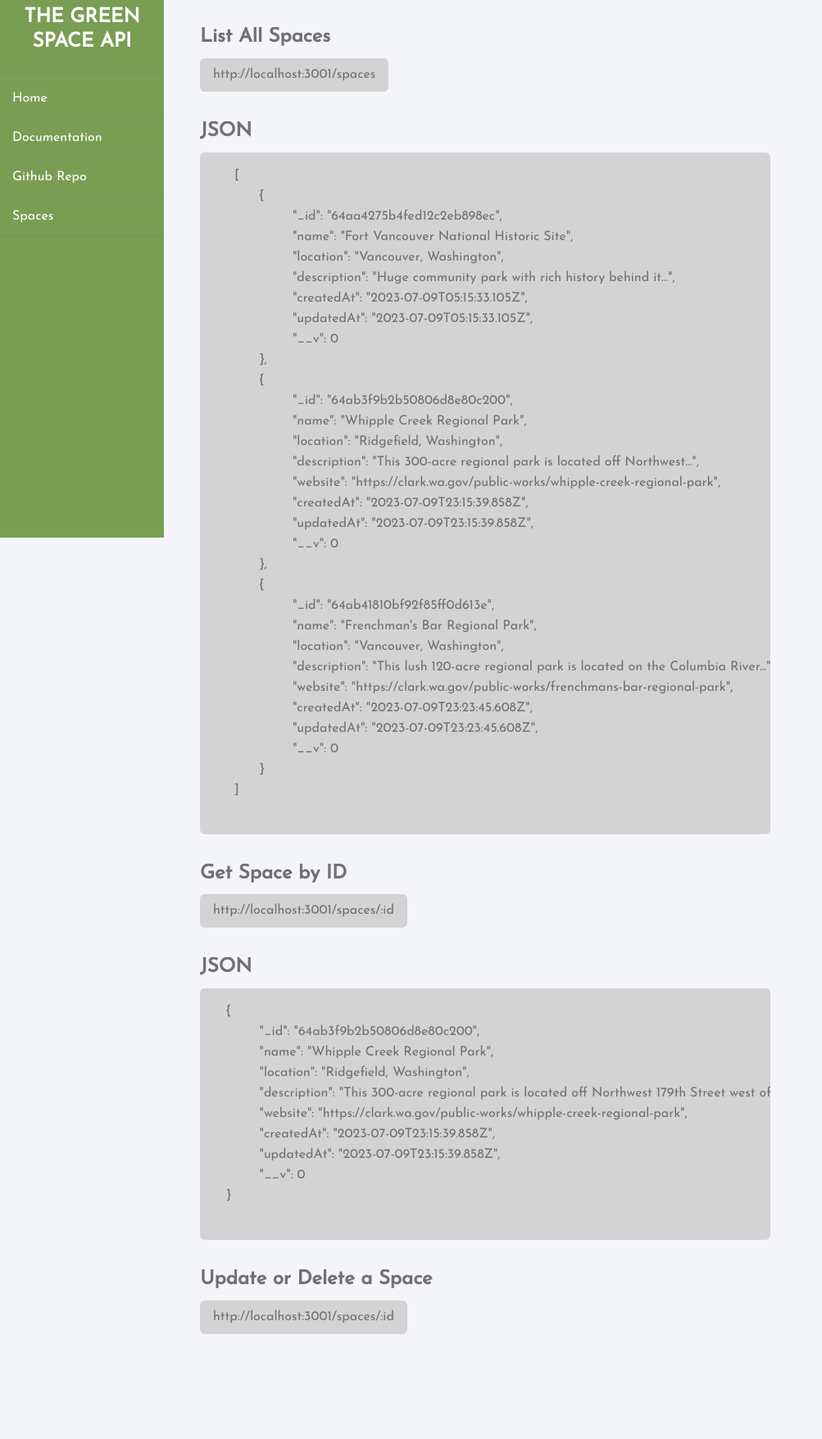
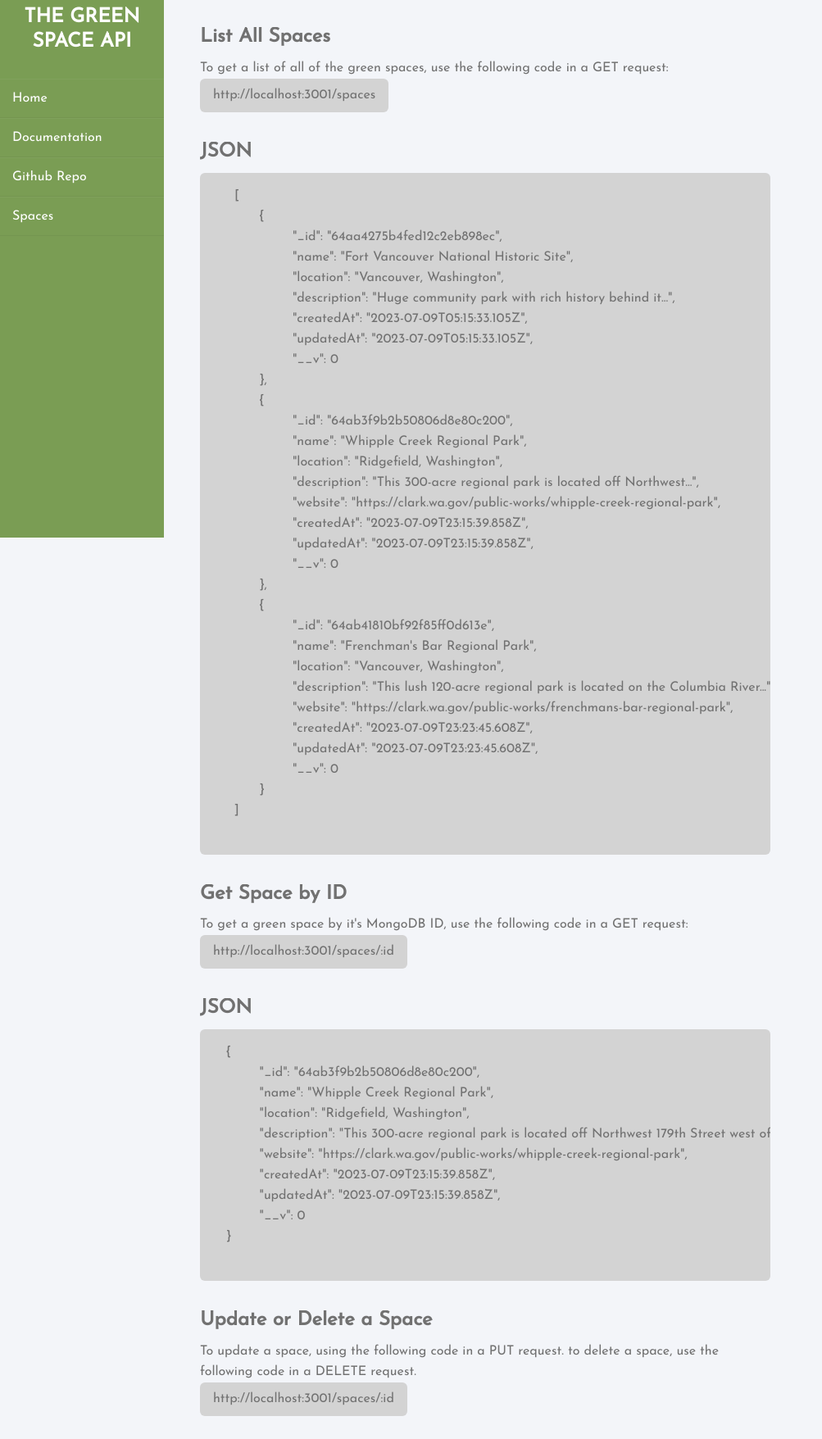
Before and after one commit to alondramora/greenspace, a website: page docs.html in a window 1280 px wide. Shown: the part 144-1900 px from the top of the page at 82% size, without its empty margins (0-1003 px from the left). Before the commit the page ends 1812 px from the top, so only its background shows below. Drawn offline with Linux system fonts and the light colour scheme.

Commit message:
added more details to the docs page about how to use the code

```diff
--- a/docs.html
+++ b/docs.html
@@ -34,6 +34,10 @@
           </div>
           <div>
             <h2>List All Spaces</h2>
+            <p>
+              To get a list of all of the green spaces, use the following code
+              in a GET request:
+            </p>
             <span class="code"> http://localhost:3001/spaces </span>
           </div>
           <div>
@@ -75,6 +79,10 @@
           <!-- get space by id-->
           <div>
             <h2>Get Space by ID</h2>
+            <p>
+              To get a green space by it's MongoDB ID, use the following code in
+              a GET request:
+            </p>
             <span class="code"> http://localhost:3001/spaces/:id </span>
           </div>
           <div>
@@ -94,6 +102,10 @@
           </div>
           <div>
             <h2>Update or Delete a Space</h2>
+            <p>
+              To update a space, using the following code in a PUT request. to
+              delete a space, use the following code in a DELETE request.
+            </p>
             <span class="code"> http://localhost:3001/spaces/:id </span>
           </div>
         </div>
--- a/public/js/main.js
+++ b/public/js/main.js
@@ -17,6 +17,9 @@ async function storeSpacesInArrayAndAddtoDom() {
     });
     //logs the names of all the documents in the array
     console.log(greenSpaceNames);
+    const greenSpaceImages = await greenSpaceDocumentJson.map((x) => {
+      return x.googleMapLocation;
+    });
   }
 }
 storeSpacesInArrayAndAddtoDom();
```
